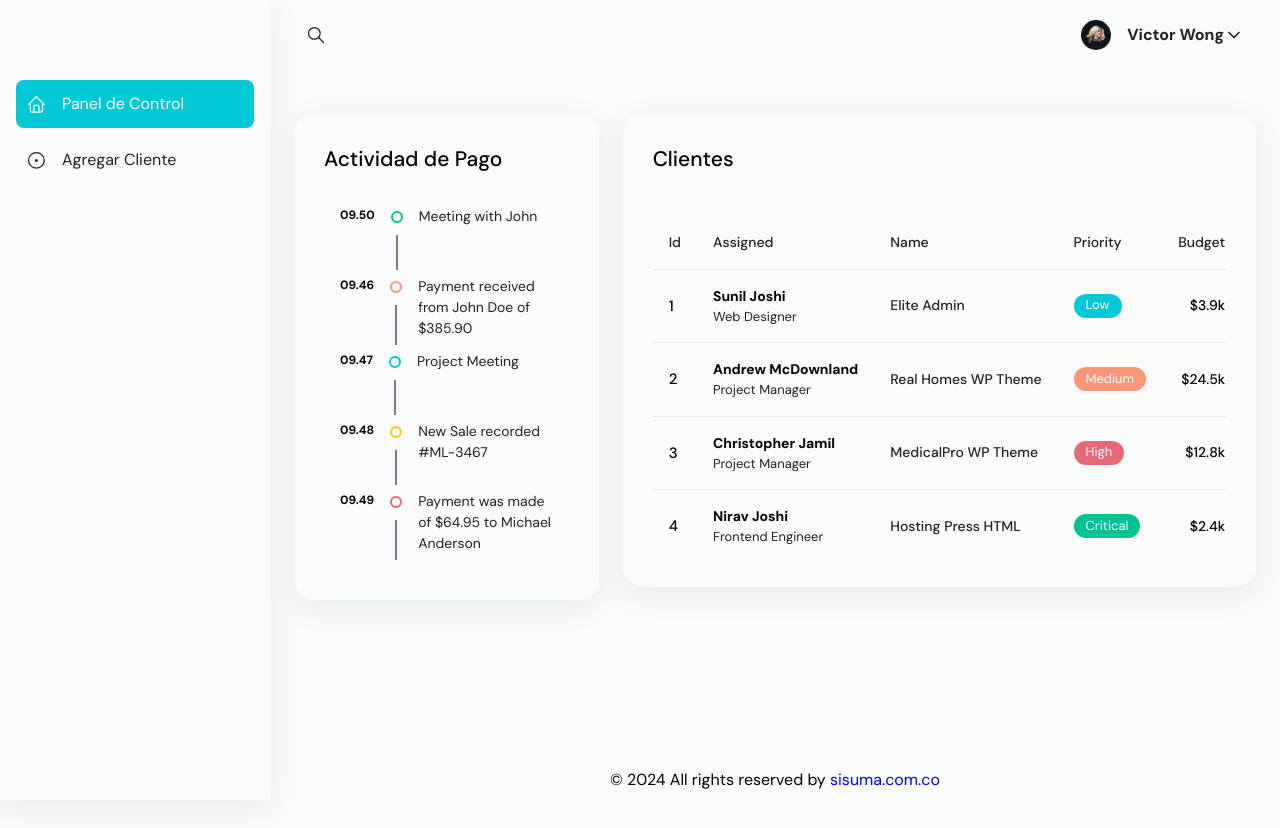
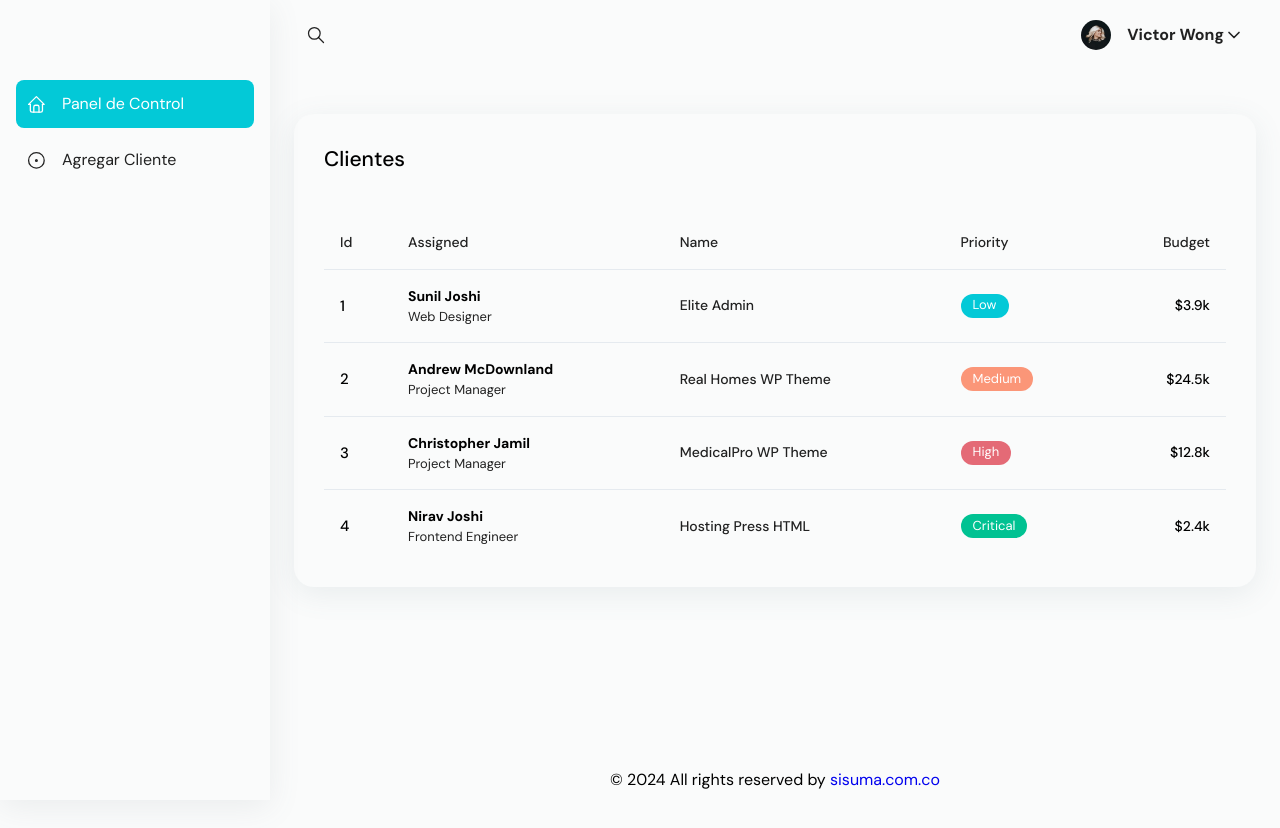
Before and after one commit to jonathanlopezb/dash-sisuma, a Next.js app: page / in a window 1280 px wide. Shown: the top 828 px of the page. Built offline with nearby package versions, Linux system fonts and the light colour scheme.

Commit message:
performance

```diff
--- a/src/app/(DashboardLayout)/page.tsx
+++ b/src/app/(DashboardLayout)/page.tsx
@@ -16,10 +16,10 @@
           <SalesOverview />
         </Grid> */}
         {/* ------------------------- row 1 ------------------------- */}
-        <Grid item xs={12} lg={4}>
+        {/* <Grid item xs={12} lg={4}>
           <DailyActivity />
-        </Grid>
-        <Grid item xs={12} lg={8}>
+        </Grid> */}
+        <Grid item xs={12} lg={12}>
           <ProductPerformance />
         </Grid>
         {/* <Grid item xs={12} lg={12}>
```
